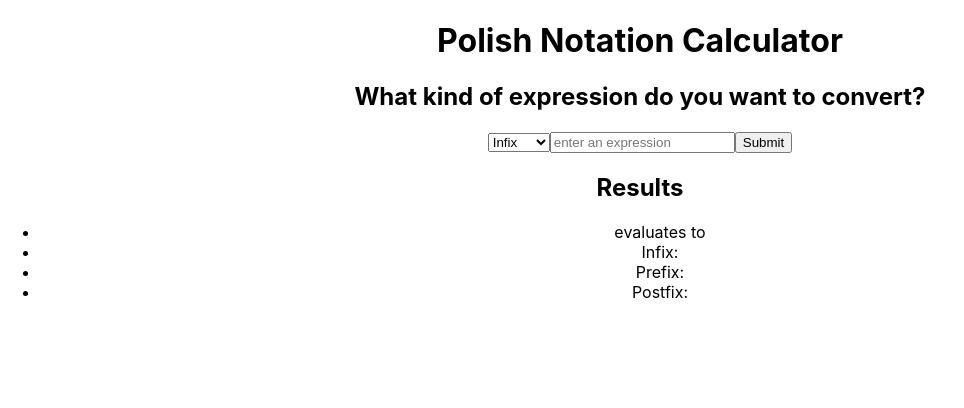
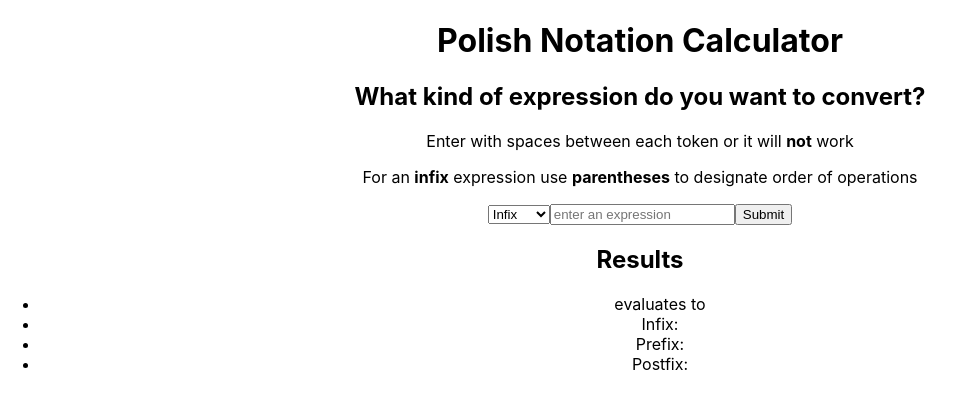
Before and after one commit to rjames187/Polish-Notation-Frontend, a React (Create React App) app: page / in a window 1280 px wide. Shown: the top 408 px of the page, without its empty margins (0-964 px from the left). Built offline with nearby package versions, Linux system fonts and the light colour scheme.

Commit message:
add instructions to promote correct usage

```diff
--- a/src/App.js
+++ b/src/App.js
@@ -34,7 +34,8 @@ function App() {
     <div className="App">
       <h1>Polish Notation Calculator</h1>
       <h2>What kind of expression do you want to convert?</h2>
-
+      <p>Enter with spaces between each token or it will <strong>not</strong> work</p>
+      <p>For an <strong>infix</strong> expression use <strong>parentheses</strong> to designate order of operations</p>
       <form onSubmit={handleSubmit}>
         <select value={inputType} onChange={(e) => setInputType(e.target.value)}>
           <option value="infix">Infix</option>
```
